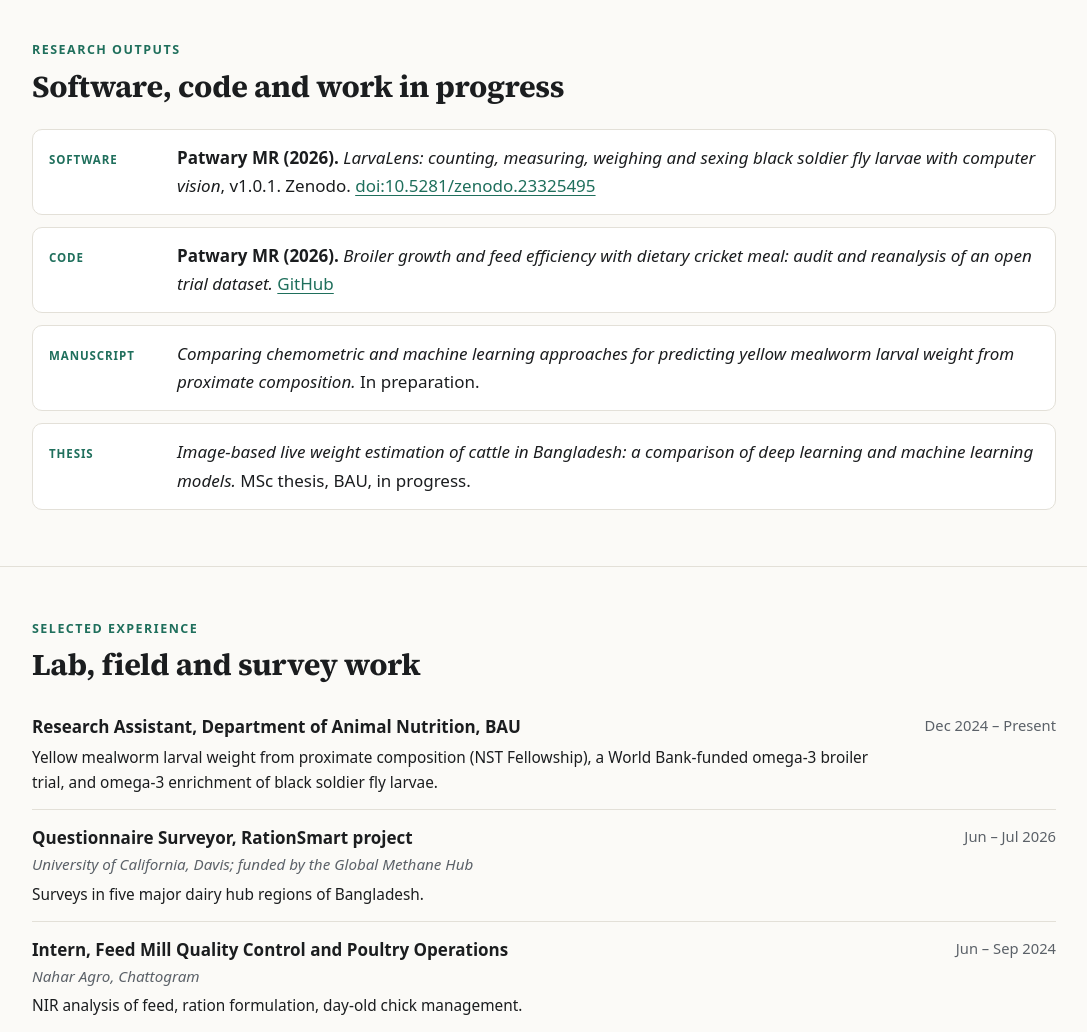
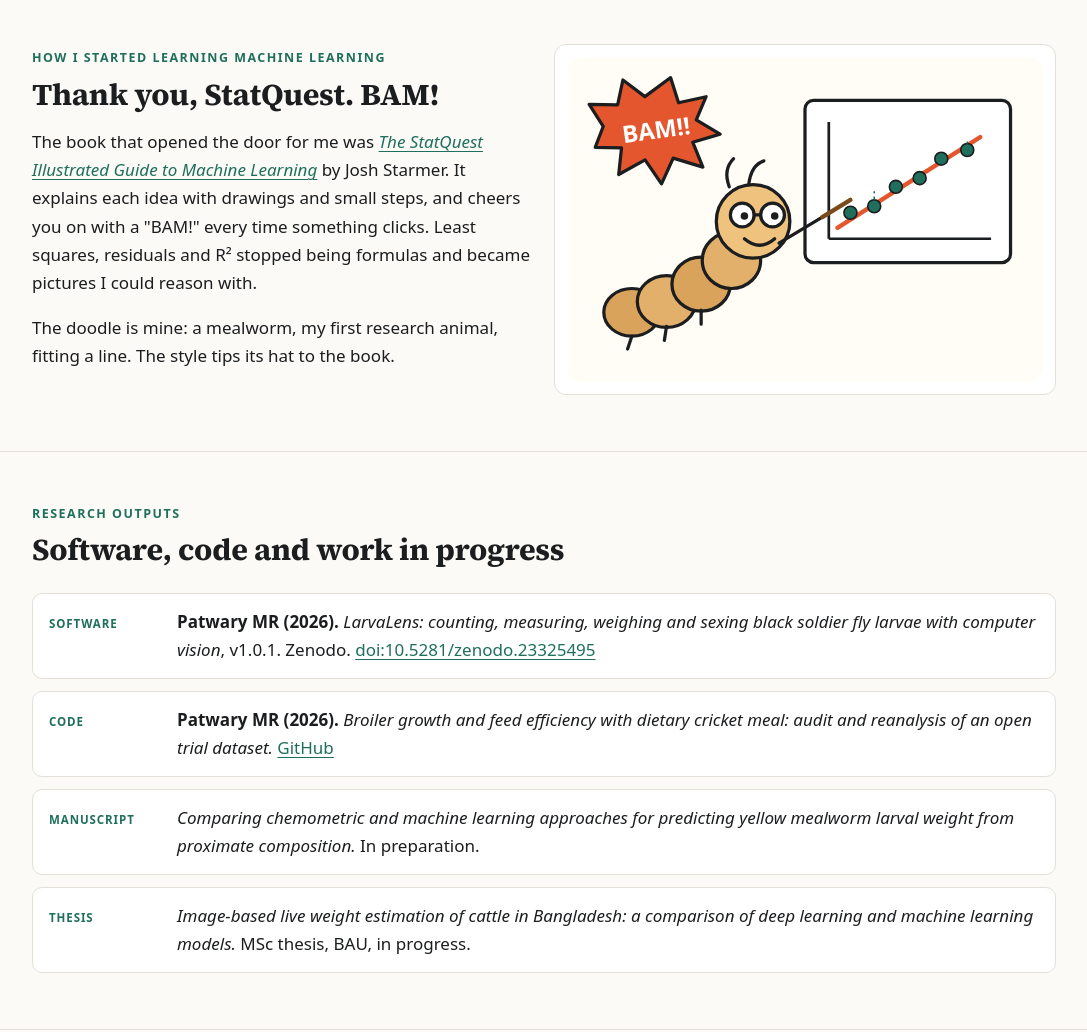
Before and after one commit to raihan-patwary/raihan-patwary.github.io, a plain HTML site: page index.html in a window 1280 px wide. Shown: the part 2020-3052 px from the top of the page, without its empty margins (96-1183 px from the left). Drawn offline with Linux system fonts and the light colour scheme.

Commit message:
Bring back the StatQuest section, now on the Home page instead of About

```diff
--- a/assets/css/style.css
+++ b/assets/css/style.css
@@ -219,3 +219,4 @@
 }
 .hero-grid > * { min-width: 0; }
 .status .badge { white-space: normal; line-height: 1.35; }
+.doodle { background: var(--surface); border: 1px solid var(--line); border-radius: var(--radius); padding: 12px; }
--- a/index.html
+++ b/index.html
@@ -165,6 +165,56 @@
 </section>
 
 <section>
+  <div class="wrap grid two" style="align-items:center">
+    <div class="prose">
+      <p class="eyebrow">How I started learning machine learning</p>
+      <h2>Thank you, StatQuest. BAM!</h2>
+      <p>The book that opened the door for me was <a href="https://statquest.org/statquest-store/"><i>The StatQuest Illustrated Guide to Machine Learning</i></a> by Josh Starmer. It explains each idea with drawings and small steps, and cheers you on with a "BAM!" every time something clicks. Least squares, residuals and R² stopped being formulas and became pictures I could reason with.</p>
+      <p>The doodle is mine: a mealworm, my first research animal, fitting a line. The style tips its hat to the book.</p>
+    </div>
+    <div class="doodle"><svg viewBox="0 0 440 300" role="img" aria-label="An original doodle: a mealworm larva wearing glasses points at a scatter plot with a fitted line and shouts BAM!!">
+<rect width="440" height="300" rx="14" fill="#fffdf6"/>
+<!-- the plot board -->
+<g transform="translate(220 40)">
+  <rect width="190" height="150" rx="8" fill="#ffffff" stroke="#1b1d1f" stroke-width="3"/>
+  <path d="M22 128V20M22 128h150" stroke="#1b1d1f" stroke-width="2.5" fill="none"/>
+  <path d="M30 118L162 34" stroke="#e4572e" stroke-width="4" stroke-linecap="round"/>
+  <g fill="#1f6f5c" stroke="#1b1d1f" stroke-width="1.5">
+    <circle cx="42" cy="104" r="6"/><circle cx="64" cy="98" r="6"/><circle cx="84" cy="80" r="6"/>
+    <circle cx="106" cy="72" r="6"/><circle cx="126" cy="54" r="6"/><circle cx="150" cy="46" r="6"/>
+  </g>
+  <g stroke="#1f6f5c" stroke-width="1.5" stroke-dasharray="3 3"><path d="M64 98v-14M106 72v-6M150 46v-8"/></g>
+</g>
+<!-- the larva -->
+<g stroke="#1b1d1f" stroke-width="3">
+  <ellipse cx="60" cy="236" rx="26" ry="22" fill="#d9a35b"/>
+  <ellipse cx="92" cy="226" rx="27" ry="24" fill="#e2b06a"/>
+  <ellipse cx="124" cy="210" rx="27" ry="25" fill="#d9a35b"/>
+  <ellipse cx="152" cy="188" rx="27" ry="26" fill="#e2b06a"/>
+  <circle cx="172" cy="152" r="34" fill="#efc27e"/>
+</g>
+<g stroke="#1b1d1f" stroke-width="3" stroke-linecap="round" fill="none">
+  <path d="M60 258l-4 12M92 249l-2 13M124 234l0 13"/>
+  <!-- pointer arm -->
+  <path d="M196 172l40-24"/>
+  <path d="M236 148l26-16" stroke="#7a4b1d" stroke-width="4"/>
+  <!-- glasses -->
+  <circle cx="162" cy="146" r="11" fill="#ffffff"/><circle cx="190" cy="146" r="11" fill="#ffffff"/><path d="M173 146h6"/>
+  <!-- smile -->
+  <path d="M164 168q14 12 28 0"/>
+</g>
+<circle cx="164" cy="147" r="3.5" fill="#1b1d1f"/><circle cx="192" cy="147" r="3.5" fill="#1b1d1f"/>
+<path d="M150 120q-6-16 4-26M168 118q2-18 14-22" stroke="#1b1d1f" stroke-width="3" fill="none" stroke-linecap="round"/>
+<!-- speech burst -->
+<g transform="translate(18 26) rotate(-8)">
+  <path d="M10 40L0 18 26 22 34 0 52 18 78 4 82 28 108 26 96 46 116 62 90 66 96 90 70 78 56 100 44 76 18 86 24 62 0 58z" fill="#e4572e" stroke="#1b1d1f" stroke-width="3" stroke-linejoin="round"/>
+  <text x="58" y="58" text-anchor="middle" font-family="system-ui,sans-serif" font-weight="900" font-size="22" fill="#ffffff">BAM!!</text>
+</g>
+</svg></div>
+  </div>
+</section>
+
+<section>
   <div class="wrap">
     <p class="eyebrow">Research outputs</p>
     <h2>Software, code and work in progress</h2>
```
